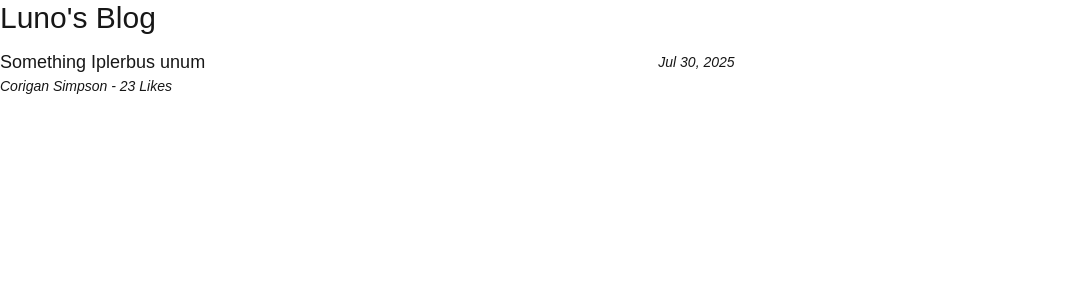
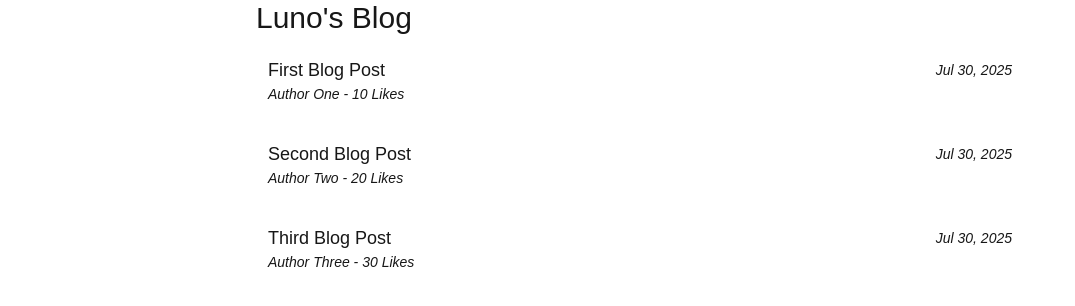
Before and after one commit to Luno89/lunos-blogging, a Next.js app: page / in a window 1280 px wide. Shown: the top 306 px of the page, without its empty margins (0-1075 px from the left). Built offline with nearby package versions, Linux system fonts and the light colour scheme.

Commit message:
Adding home component and state

```diff
--- /dev/null
+++ b/src/app/components/homePage.tsx
@@ -0,0 +1,30 @@
+'use client';
+import { useBlogStore } from "@/providers/blogStoreProvider";
+import { useEffect } from "react";
+
+export default function HomePage() {
+  const getBlogList = useBlogStore(state => state.getBlogList);
+  const blogList = useBlogStore(state => state.blogList);
+
+  useEffect(() => {
+    getBlogList();
+  }, [getBlogList]);
+
+  return (
+    <div className="grid grid-cols-5">
+      <div className="col-span-1"></div>
+      <div className="col-span-3">
+        <h1 className="text-3xl mb-3">Luno's Blog</h1>
+        {blogList.map((blogListItem, index) => (
+          <div key={index} className="grid grid-cols-7 mb-4 pb-3 pl-3 pr-3 ring-1 ring-white/10 rounded-sm p-2 hover:bg-white/5 transition-colors cursor-pointer">
+            <div className="col-span-6">
+              <div className="text-lg">{blogListItem.title}</div>
+              <div className="text-sm italic ">{blogListItem.author} - {blogListItem.likes} Likes</div>
+            </div>
+            <div className="text-right text-sm italic pt-1">{new Date().toLocaleDateString('en-US', { year: 'numeric', month: 'short', day: 'numeric' })}</div>
+          </div>))}
+      </div>
+      <div className="col-span-1"></div>
+    </div>
+  );
+}
--- a/src/app/page.tsx
+++ b/src/app/page.tsx
@@ -1,30 +1,8 @@
-import { useBlogStore } from "@/providers/blogStoreProvider";
+import HomePage from "./components/homePage";
 
 export default function Home() {
-  const blogList = useBlogStore(state => state.blogList);
 
-  return (
-    <div className="grid grid-cols-5">
-      <div className="col-span-3">
-        <h1 className="text-3xl mb-3">Luno's Blog</h1>
-        <div className="grid grid-cols-7">
-          <div className="col-span-6">
-            <div className="text-lg">Something Iplerbus unum </div>
-            <div className="text-sm italic ">Corigan Simpson - 23 Likes</div>
-          </div>
-          <div className="text-sm italic pt-1">{new Date().toLocaleDateString('en-US', { year: 'numeric', month: 'short', day: 'numeric' })}</div>
-        </div>
-        {blogList.map((blogListItem, index) => (
-          <div key={index} className="grid grid-cols-7">
-            <div className="col-span-6">
-              <div className="text-lg">{blogListItem.title}</div>
-              <div className="text-sm italic ">{blogListItem.author} - {blogListItem.likes} Likes</div>
-            </div>
-            <div className="text-sm italic pt-1">{new Date().toLocaleDateString('en-US', { year: 'numeric', month: 'short', day: 'numeric' })}</div>
-          </div>))}
-      </div>
-    </div>
-  );
+  return (<HomePage />);
 }
 
 // export default function Home() {
--- a/src/state/blogState.ts
+++ b/src/state/blogState.ts
@@ -14,6 +14,7 @@ export type BlogAction = {
   like: () => void,
   unLike: () => void,
   getBlogPost: (slug: string) => void
+  getBlogList: () => void
 }
 
 export type BlogStore = BlogState & BlogAction;
@@ -27,6 +28,13 @@ export const createBlogStore = (initState: BlogState = defaultInitState) => {
     ...initState,
     like: () => set(state => ({})),
     unLike: () => set(state => ({})),
-    getBlogPost: (slug: string) => {}
+    getBlogPost: (slug: string) => {},
+    getBlogList: () => set(state => ({
+      blogList: [
+        { title: "First Blog Post", author: "Author One", likes: 10 },
+        { title: "Second Blog Post", author: "Author Two", likes: 20 },
+        { title: "Third Blog Post", author: "Author Three", likes: 30 }
+      ]
+    }))
   }))
 }
```
